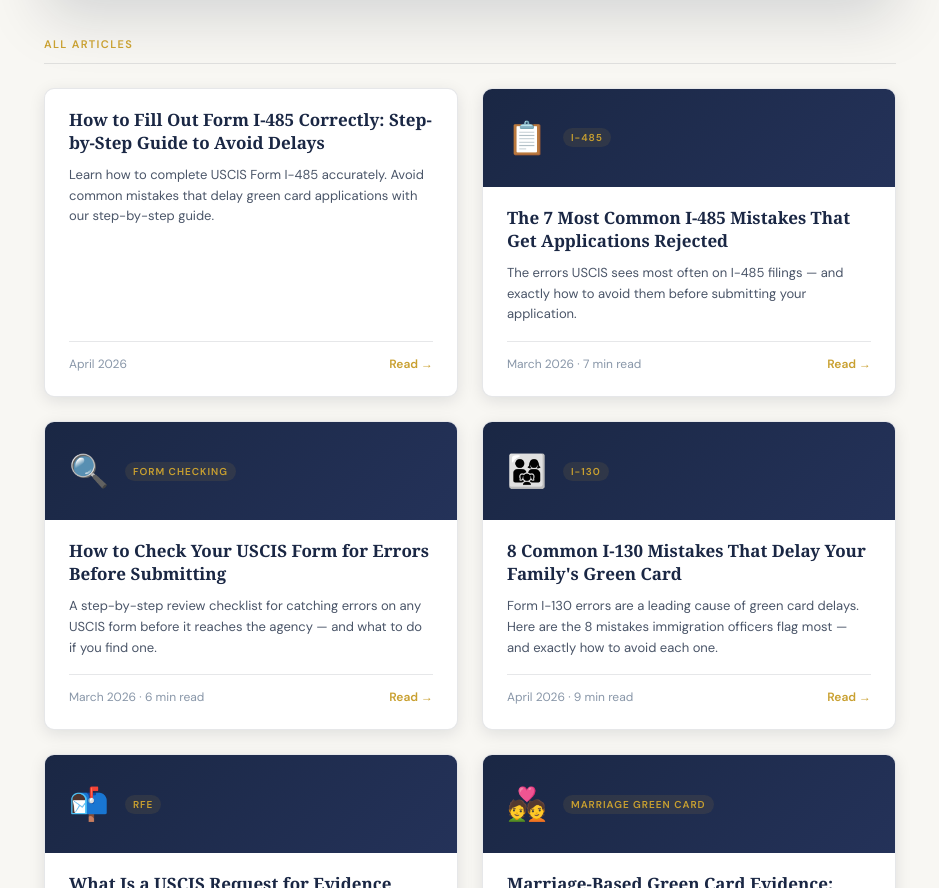
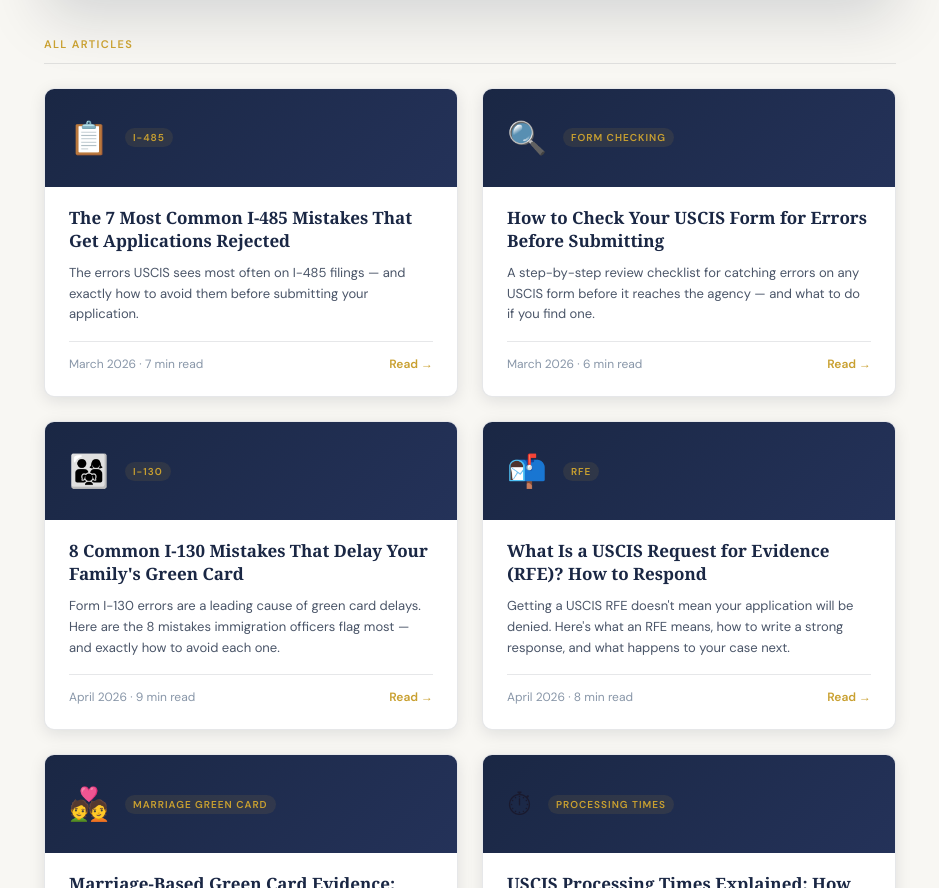
Before and after one commit to samfinersales-dev/Formguard, a plain HTML site: page blog/index.html in a window 1280 px wide. Shown: the part 905-1793 px from the top of the page, without its empty margins (170-1109 px from the left). Drawn offline with Linux system fonts and the light colour scheme; a web font is replaced by a local one.

Commit message:
Update index.html

```diff
--- a/blog/index.html
+++ b/blog/index.html
@@ -98,8 +98,7 @@ footer a { color: var(--gold); text-decoration: none; }
   </div>
   <div class="section-label">All Articles</div>
   <div class="post-grid">
-    <a href="/blog/how-to-fill-out-form-i-485" class="post-card"><div class="post-card-body"><h3>How to Fill Out Form I-485 Correctly: Step-by-Step Guide to Avoid Delays</h3><p>Learn how to complete USCIS Form I-485 accurately. Avoid common mistakes that delay green card applications with our step-by-step guide.</p><div class="post-card-footer"><span>April 2026</span><span class="post-card-read">Read &rarr;</span></div></div></a>
-    <a href="https://uscisformcheck.com/blog/i-485-common-mistakes.html" class="post-card">
+     <a href="https://uscisformcheck.com/blog/i-485-common-mistakes.html" class="post-card">
       <div class="post-card-header"><div class="post-card-icon">📋</div><div class="post-card-tag">I-485</div></div>
       <div class="post-card-body">
         <h3>The 7 Most Common I-485 Mistakes That Get Applications Rejected</h3>
```
